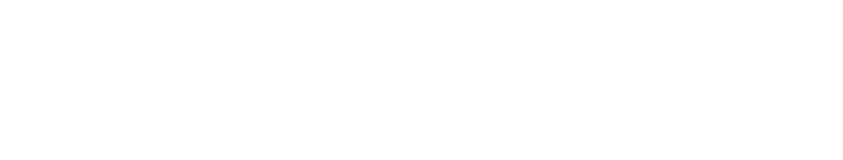
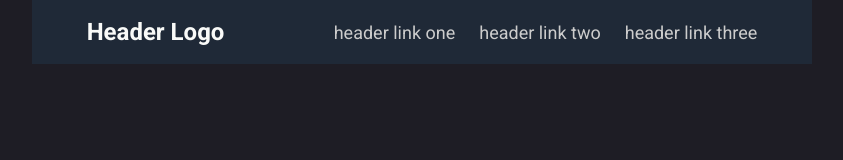
Before and after one commit to MoChiiChii/Landing-Page, a plain HTML site: page index.html in a window 1280 px wide. Shown: the whole page, without its empty margins (218-1061 px from the left). Drawn offline with Linux system fonts and the light colour scheme.

Commit message:
feat: add header inc. logo and links

```diff
--- a/index.html
+++ b/index.html
@@ -5,10 +5,22 @@
     <meta charset="UTF-8">
     <meta name="viewport" content="width=device-width, initial-scale=1.0">
     <link rel="stylesheet" href="./styles.css">
+    <link rel="preconnect" href="https://fonts.googleapis.com">
+    <link rel="preconnect" href="https://fonts.gstatic.com" crossorigin>
+    <link href="https://fonts.googleapis.com/css2?family=Roboto:ital,wght@0,400;0,700;0,900;1,300&display=swap" rel="stylesheet">
     <title>Landing Page</title>
 </head>
 
 <body>
+    <header>
+        <div class="header-logo">Header Logo</div>
+        <div class="header-links">
+            <div class="header-links-one"><a href="">header link one</a></div>
+            <div class="header-links-two"><a href="">header link two</a></div>
+            <div class="header-links-three"><a href="">header link three</a></div>
+        </div>
+    </header>
+
 </body>
 
 </html>
--- a/styles.css
+++ b/styles.css
@@ -0,0 +1,42 @@
+* {
+    box-sizing: border-box;
+    margin: 0px;
+    padding: 0px;
+    font-family: 'Roboto', sans-serif;
+}
+
+body {
+    margin: 0px 250px;
+    background-color: rgb(30, 29, 37);
+}
+
+header {
+    background-color: #1F2937;
+    height: 64px;
+    display: flex;
+    flex-direction: row;
+    justify-content: space-around;
+    align-items: center;
+}
+
+.header-logo {
+    color: #F9FAF8;
+    font-weight: bold;
+    font-size: 24px;
+}
+
+.header-links {
+    font-size: 18px;
+    display: flex;
+    flex-direction: row;
+    gap: 24px;
+}
+
+.header-links a {
+    color: #cccccc;
+    text-decoration: none;
+}
+
+.header-links a:hover {
+    color: aquamarine;
+}
```
